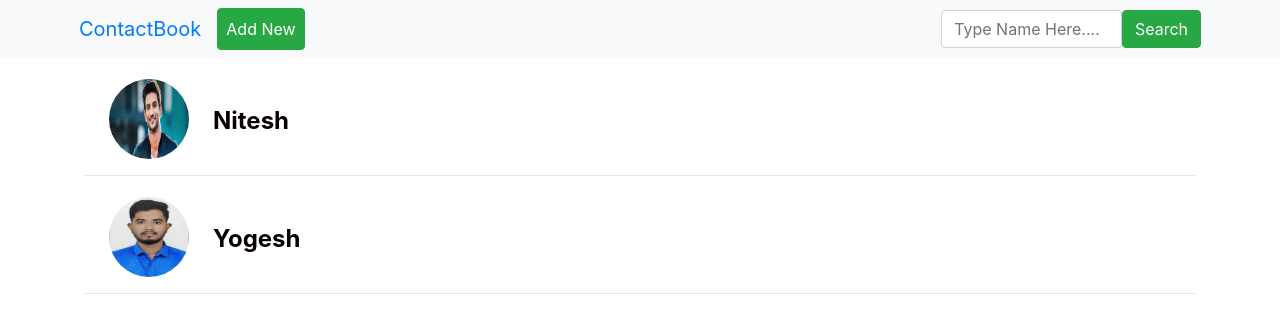
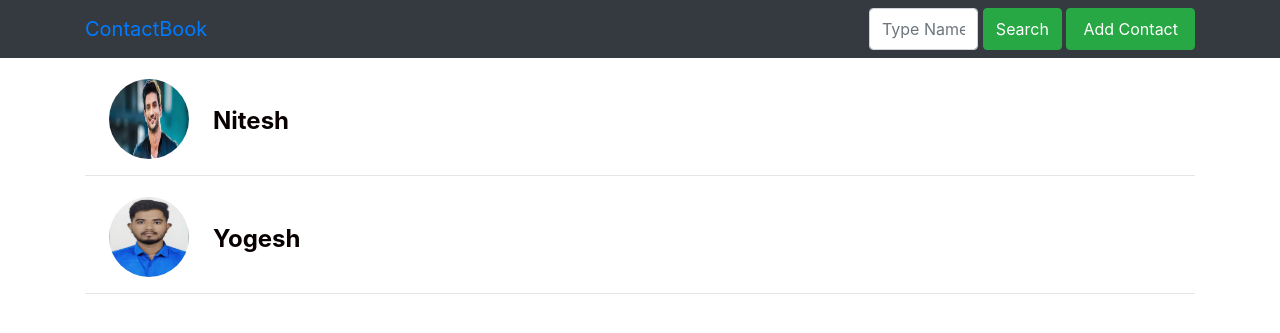
Before and after one commit to yogesh2104/ContactBook, a Django app: page / in a window 1280 px wide. Shown: the top 333 px of the page. Run offline with Django 3.2, Linux system fonts and the light colour scheme; data comes from the database, SQL or seed files in the repository; some libraries are stand-ins or nearby versions.

Commit message:
new work

```diff
--- a/contacts/views.py
+++ b/contacts/views.py
@@ -2,6 +2,7 @@ from pickletools import read_uint1
 import re
 from django.shortcuts import render, redirect
 from .models import Contact
+
 
 def index(request):
     contacts = Contact.objects.all()
--- a/templates/index.html
+++ b/templates/index.html
@@ -18,8 +18,8 @@
 </head>
 
 <body>
-	<nav class="navbar navbar-expand-lg bg-light fs-1">
-		<div class="container-fluid ml-5 mr-5">
+	<nav class="navbar navbar-expand-lg bg-dark">
+		<div class="container">
 		  <a class="navbar-brand" href="#">ContactBook</a>
 		  <button class="navbar-toggler" type="button" data-bs-toggle="collapse" data-bs-target="#navbarSupportedContent" aria-controls="navbarSupportedContent" aria-expanded="false" aria-label="Toggle navigation">
 			<span class="navbar-toggler-icon"></span>
@@ -27,12 +27,12 @@
 		  <div class="collapse navbar-collapse" id="navbarSupportedContent">
 			<ul class="navbar-nav ml-auto">
 			  <li class="nav-item">
-				<a class="nav-link active btn btn-outline-success" aria-current="page" href="{% url 'add-contact'  %}">Add New</a>
 			</li>
 			</ul>
 			<form action="/" method="GET" class="search-bar d-flex" id='search-form'>
-				<input type="search-name" class="contact-search rounded form-control me-2" name="search-area" placeholder="Type Name Here...." value={{search_input}}>
-			<button onclick="document.getElementById('search-form').submit();" class="btn btn-success">Search</button>
+				<input type="search-name" class="contact-search rounded form-control me-2" name="search-area" placeholder="Type Name Here...." value={{search_input}}>&nbsp;
+			<button onclick="document.getElementById('search-form').submit();" class="btn btn-success">Search</button>&nbsp;
+			<a class="nav-link active btn btn-outline-success" aria-current="page" href="{% url 'add-contact'  %}">Add Contact</a>
 			</form>
 		  </div>
 		</div>
```
